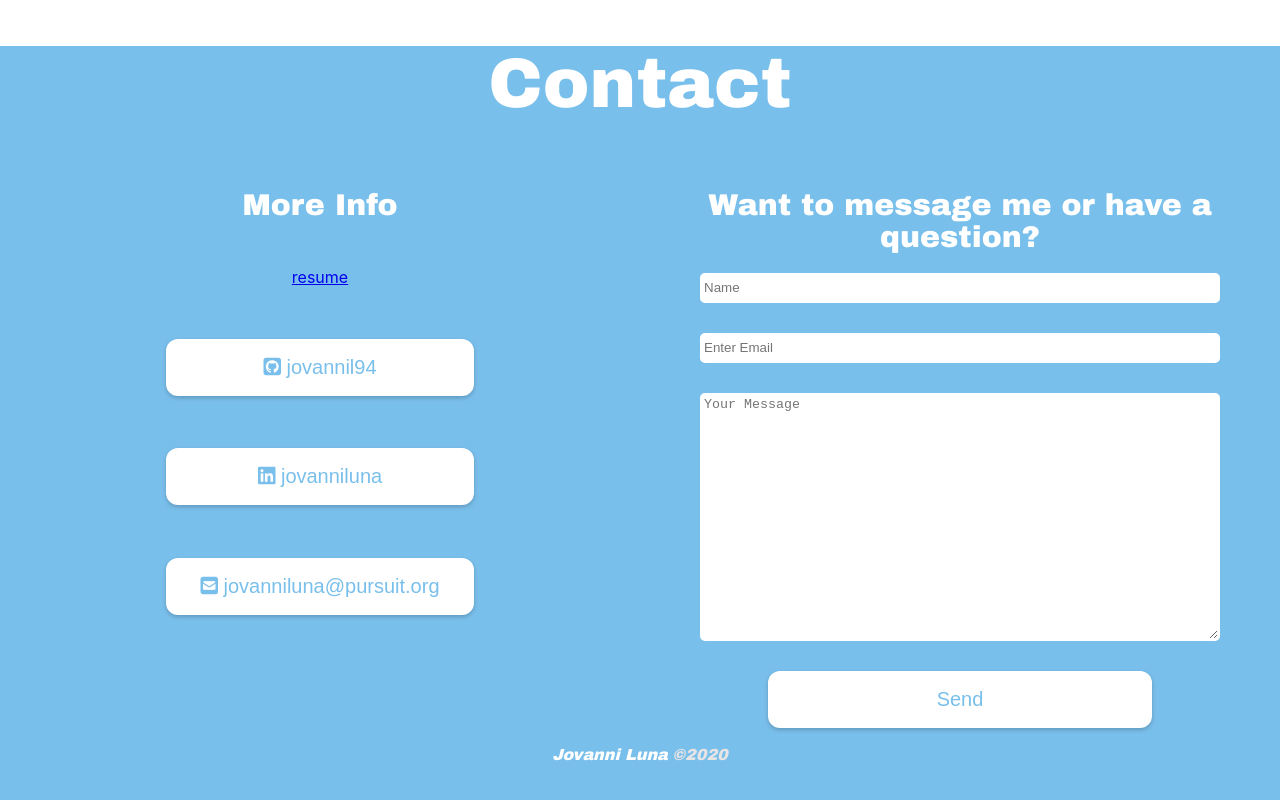
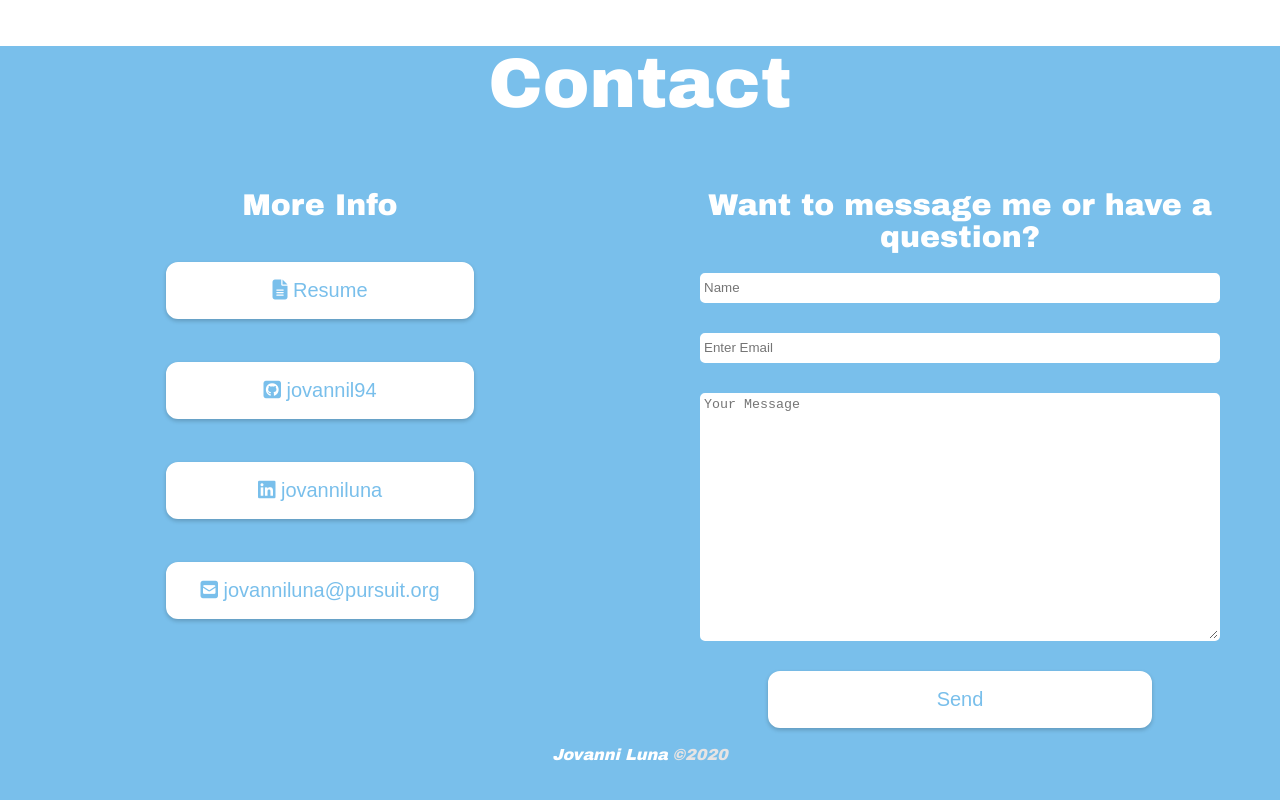
Before and after one commit to jovannil94/Porfolio, a React (Create React App) app: page / in a window 1280 px wide. Shown: the part 2434-3234 px from the top of the page. Built offline with nearby package versions, Linux system fonts and the light colour scheme.

Commit message:
fixes resume button css

```diff
--- a/src/components/Contact.js
+++ b/src/components/Contact.js
@@ -11,9 +11,8 @@ export const Contact = ({ contactSection }) => {
                 <div className="contactLeft">
                     <h1 className="contactFormTitle">More Info</h1>
                     <div className="contactButtonContainer">
-                        <a href={pdf} without rel="noopener noreferrer" target="_blank">
-                            resume
-                            {/* <button className="contactResumeButton" trailingIcon="picture_as_pdf" label="Resume"><span><i class="contactResume fas fa-file-alt"/></span> Resume</button>    */}
+                        <a className="contactResumePdf" href={pdf} without rel="noopener noreferrer" target="_blank">
+                            <button className="contactResumeButton" trailingIcon="picture_as_pdf" label="Resume"><span><i class="contactResume fas fa-file-alt"/></span> Resume</button>
                         </a>
                         <button className="contactGitButton" onClick={()=>window.open('https://github.com/jovannil94')}><span><i class="contactGit fab fa-github-square"/> jovannil94</span></button>
                         <button className="contactLinkButton" onClick={()=>window.open('https://www.linkedin.com/in/jovanniluna')}><span><i class="contactLink fab fa-linkedin"/></span> jovanniluna</button>
--- a/src/css/Contact.css
+++ b/src/css/Contact.css
@@ -50,6 +50,10 @@
     height: 50vh;
     justify-content: space-around;
     align-items: center;
+}
+
+.contactResumePdf {
+    width: 100%;
 }
 
 .contactResumeButton {
```
Also changed, not shown: 1 other file (tests, documents, lock files or other folders).
